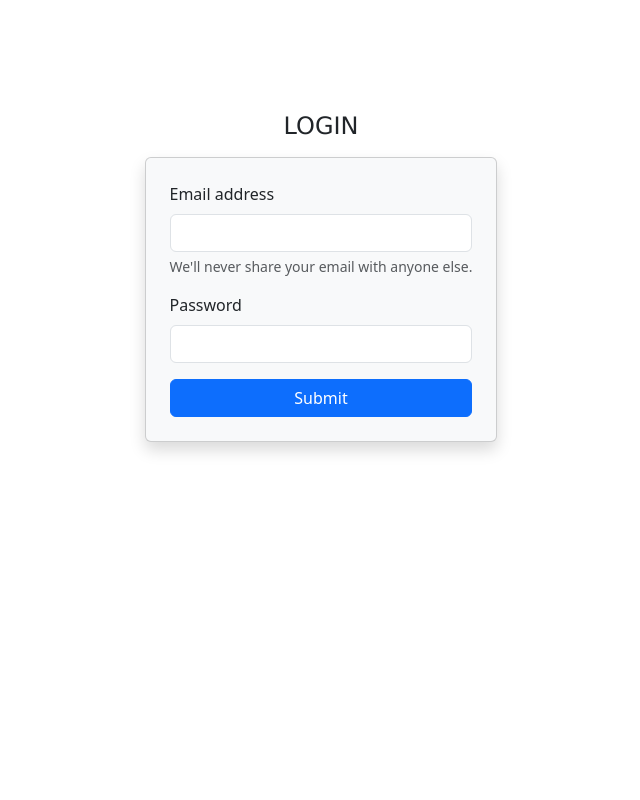
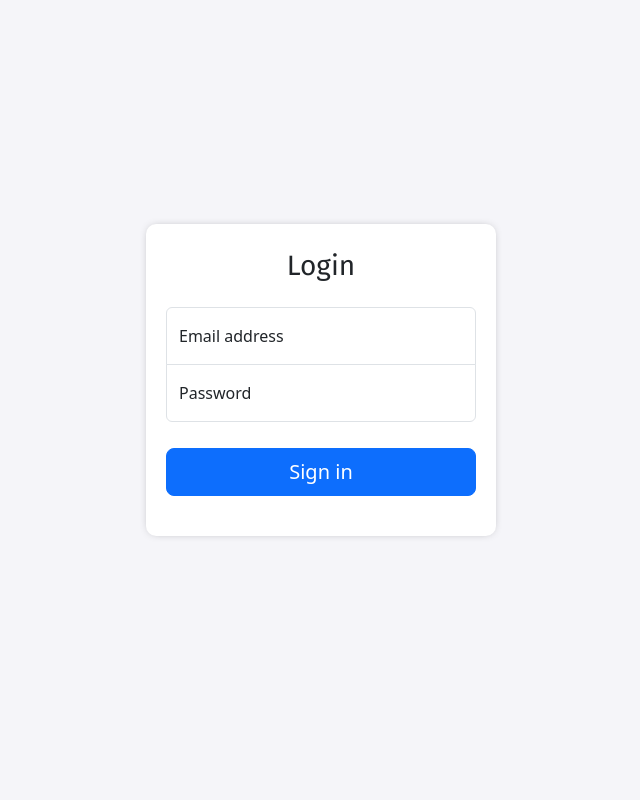
Before and after one commit to FaservID/project-vsga, a PHP site: page /login.php in a window 1280 px wide. Shown: the whole page, without its empty margins (319-959 px from the left). Run offline with PHP 8.4, Linux system fonts and the light colour scheme.

Commit message:
fix login

```diff
--- a/admin/index.php
+++ b/admin/index.php
@@ -1,8 +1,9 @@
 <?php
 session_start();
-if ($_SESSION['role'] != 1) {
+if ($_SESSION['role'] != 'admin') {
     header('location:../login.php');
 }
+
 ?>
 
 <!DOCTYPE html>
@@ -17,6 +18,9 @@ if ($_SESSION['role'] != 1) {
 
 <body>
     <h1>ADMIN AREA</h1>
+    <form action="../logout.php" method="POST">
+        <button type="submit" name="submit">Logout</button>
+    </form>
 </body>
 
 </html>
--- a/assets/css/style.css
+++ b/assets/css/style.css
@@ -1,7 +1,58 @@
+@import url("https://fonts.googleapis.com/css2?family=Fira+Sans&display=swap");
+
 * {
     box-sizing: border-box;
 }
 
 .bg-image {
-    background-image: url('../image/bg.jpg');
+    background-image: url("../image/bg.jpg");
 }
+
+html,
+body {
+    height: 100%;
+}
+
+body {
+    display: flex;
+    align-items: center;
+    padding-top: 0px;
+    padding-bottom: 40px;
+    background-color: #f5f5f9;
+    /* background-image: url("../image/bg1.jpg");
+    background-repeat: no-repeat;
+    background-size: cover; */
+}
+
+.form-signin {
+    width: 100%;
+    max-width: 350px;
+    /* border: 4px solid #000; */
+    padding: 25px 20px 40px 20px;
+    margin: auto;
+    border-radius: 10px;
+    background-color: #fff;
+    box-shadow: 0px 0px 10px -4px rgba(0, 0, 0, 0.42);
+    -webkit-box-shadow: 0px 0px 10px -4px rgba(0, 0, 0, 0.42);
+    -moz-box-shadow: 0px 0px 10px -4px rgba(0, 0, 0, 0.42);
+}
+
+.form-signin .checkbox {
+    font-weight: 400;
+}
+
+.form-signin .form-floating:focus-within {
+    z-index: 2;
+}
+
+.form-signin input[type="email"] {
+    margin-bottom: -1px;
+    border-bottom-right-radius: 0;
+    border-bottom-left-radius: 0;
+}
+
+.form-signin input[type="password"] {
+    margin-bottom: 10px;
+    border-top-left-radius: 0;
+    border-top-right-radius: 0;
+}
--- a/cek_login.php
+++ b/cek_login.php
@@ -19,10 +19,10 @@ if (isset($_POST['submit'])) {
 
         if ($row = mysqli_fetch_array($query)) {
             if($row['role'] == 1) {
-                $_SESSION['role'] = $row['role'];
+                $_SESSION['role'] = 'admin';
                 header("Location: admin/index.php");
             } else {
-                $_SESSION['role'] = $row['role'];
+                $_SESSION['role'] = 'user';
                 header("Location: user/index.php");
             }
         } else {
--- a/login.php
+++ b/login.php
@@ -1,5 +1,18 @@
 <?php
+
 session_start();
+// if ($_SESSION['role'] == null) {
+//     header('location:login.php');
+// }
+
+if (isset($_SESSION['role'])) {
+    if ($_SESSION['role'] == 'admin') {
+        header('location:admin/index.php');
+    } elseif ($_SESSION['role'] == 'user') {
+        header('location:user/index.php');
+    }
+}
+
 ?>
 
 <!doctype html>
@@ -8,57 +21,58 @@ session_start();
 <head>
     <meta charset="utf-8">
     <meta name="viewport" content="width=device-width, initial-scale=1">
-    <title>Login</title>
+    <meta name="description" content="">
+    <meta name="author" content="Mark Otto, Jacob Thornton, and Bootstrap contributors">
+    <meta name="generator" content="Hugo 0.84.0">
+    <title>Signin Template · Bootstrap v5.0</title>
+
     <link href="https://cdn.jsdelivr.net/npm/bootstrap@5.3.0-alpha1/dist/css/bootstrap.min.css" rel="stylesheet" integrity="sha384-GLhlTQ8iRABdZLl6O3oVMWSktQOp6b7In1Zl3/Jr59b6EGGoI1aFkw7cmDA6j6gD" crossorigin="anonymous">
     <link rel="stylesheet" href="assets/css/login.css">
 
+
+
+    <style>
+        .bd-placeholder-img {
+            font-size: 1.125rem;
+            text-anchor: middle;
+            -webkit-user-select: none;
+            -moz-user-select: none;
+            user-select: none;
+        }
+
+        @media (min-width: 768px) {
+            .bd-placeholder-img-lg {
+                font-size: 3.5rem;
+            }
+        }
+    </style>
+
+
+    <!-- Custom styles for this template -->
+    <link href="assets/css/style.css" rel="stylesheet">
 </head>
 
-<body>
-    <div class="bg-image">
-        <div class="container mt-5 d-flex justify-content-center">
-            <div class="row">
-                <div class="col-md-12 my-5">
-                    <h4 class="text-center text-uppercase my-3" style="font-family: 'Verdana', Geneva, Tahoma, sans-serif;">Login</h4>
-                    <div class="card py-4 px-4 shadow p-3 mb-5 bg-body-tertiary rounded">
+<body class="text-center">
+
+    <main class="form-signin ">
+        <form action="cek_login.php" method="POST">
+            <h1 class="h3 mb-4 fw-normal" style="font-family: 'Fira Sans', sans-serif;">Login</h1>
+
+            <div class="form-floating">
+                <input type="email" class="form-control" name="email" id="floatingInput" placeholder="name@gmail.com">
+                <label for="floatingInput">Email address</label>
+            </div>
+            <div class="form-floating">
+                <input type="password" class="form-control" name="password" id="floatingPassword" placeholder="Password">
+                <label for="floatingPassword">Password</label>
+            </div>
+
+            <button class="w-100 btn btn-lg btn-primary mt-3" name="submit" type="submit">Sign in</button>
+        </form>
+    </main>
 
 
-                        <!-- FLASH MESSAGE -->
 
-                        <?php
-                        if (isset($_SESSION['error'])) {
-                        ?>
-                            <div class="alert alert-danger alert-dismissible fade show" role="alert">
-                                <strong>Gagal!</strong> <?= $_SESSION['error']; ?>
-                                <button type="button" class="btn-close" data-bs-dismiss="alert" aria-label="Close"></button>
-                            </div>
-                        <?php
-                            unset($_SESSION['error']);
-                        }
-
-                        ?>
-
-
-                        <!-- END FLASH MESSAGE -->
-
-                        <form action="cek_login.php" method="POST">
-                            <div class="mb-3">
-                                <label for="exampleInputEmail1" class="form-label">Email address</label>
-                                <input type="email" name="email" class="form-control" id="exampleInputEmail1" aria-describedby="emailHelp">
-                                <div id="emailHelp" class="form-text">We'll never share your email with anyone else.</div>
-                            </div>
-                            <div class="mb-3">
-                                <label for="exampleInputPassword1" class="form-label">Password</label>
-                                <input type="password" name="password" class="form-control" id="exampleInputPassword1">
-                            </div>
-                            <button type="submit" name="submit" class="btn btn-primary" style="width: 100%;">Submit</button>
-                        </form>
-                    </div>
-                </div>
-            </div>
-        </div>
-    </div>
-    <script src="https://cdn.jsdelivr.net/npm/bootstrap@5.3.0-alpha1/dist/js/bootstrap.bundle.min.js" integrity="sha384-w76AqPfDkMBDXo30jS1Sgez6pr3x5MlQ1ZAGC+nuZB+EYdgRZgiwxhTBTkF7CXvN" crossorigin="anonymous"></script>
 </body>
 
 </html>
--- a/user/index.php
+++ b/user/index.php
@@ -1,6 +1,6 @@
 <?php
 session_start();
-if ($_SESSION['role'] != 0) {
+if ($_SESSION['role'] != 'user') {
     header('location:../login.php');
 }
 ?>
@@ -16,6 +16,9 @@ if ($_SESSION['role'] != 0) {
 
 <body>
     <h1>USER AREA</h1>
+    <form action="../logout.php" method="POST">
+        <button type="submit" name="submit">Logout</button>
+    </form>
 </body>
 
 </html>
```
Also changed, not shown: logout.php (added, +11 -0 lines), partials/header.php (added, +27 -0 lines), partials/layout.php (added, +22 -0 lines), assets/image/bg1.jpg (added).
